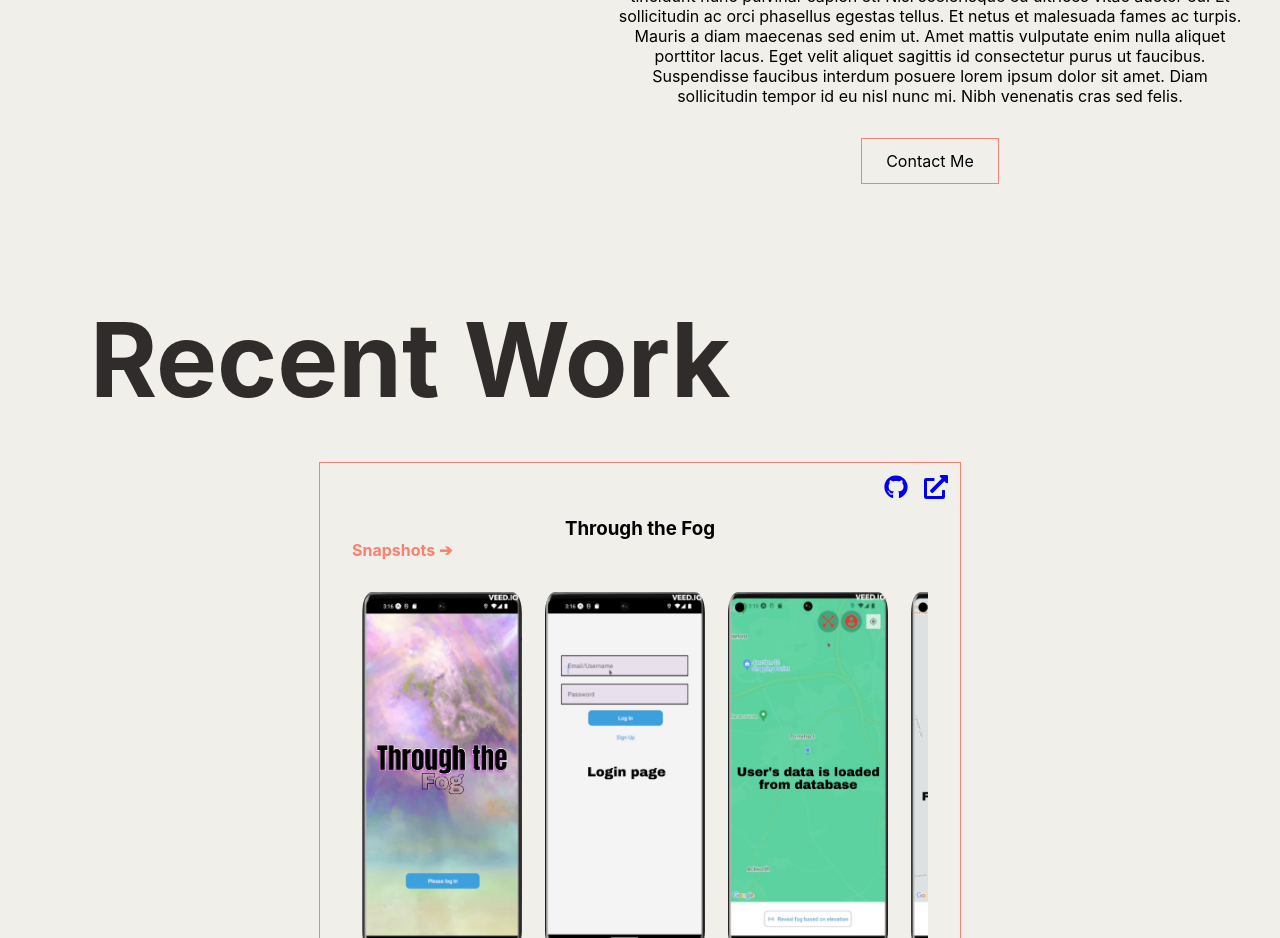
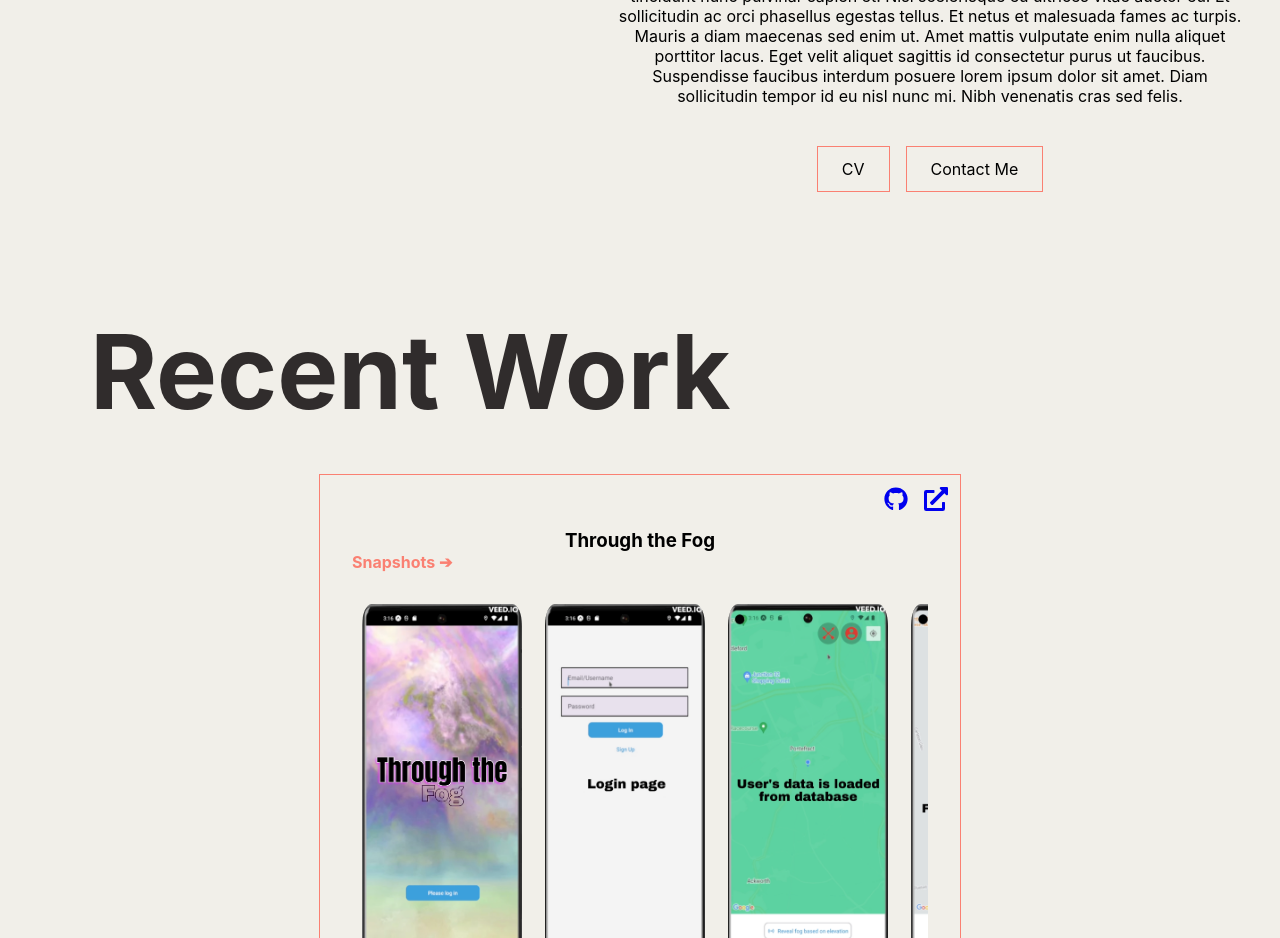
Before and after one commit to leahbanks/portfolio, a React (Create React App) app: page / in a window 1280 px wide. Shown: the part 1180-2118 px from the top of the page. Built offline with nearby package versions, Linux system fonts and the light colour scheme.

Commit message:
about css finished...for now

```diff
--- a/src/components/About/About.css
+++ b/src/components/About/About.css
@@ -88,6 +88,14 @@ h2 {
     background: salmon;
 }
 
+.about-buttons {
+    display: flex;
+    gap: 1rem;
+    justify-content: center;
+    padding: 0.5rem;
+}
+
+
  @media screen and (max-width: 1024px) and (min-height: 800px) {
 
   .about__container{
--- a/src/components/About/About.jsx
+++ b/src/components/About/About.jsx
@@ -58,11 +58,15 @@ const About = () => {
             lorem ipsum dolor sit amet. Diam sollicitudin tempor id eu nisl nunc
             mi. Nibh venenatis cras sed felis.
           </p>
-
-          <a href="#contact" className=" btn btn-primary">
+          <div className="about-buttons">
+          <a className="cv-btn" href="CV_LeahBanks.pdf" target="_blank">
+            CV
+          </a>
+          <a href="#contact" className="contact-btn">
             {" "}
             Contact Me
           </a>
+          </div>
         </div>
       </div>
     </section>
```
